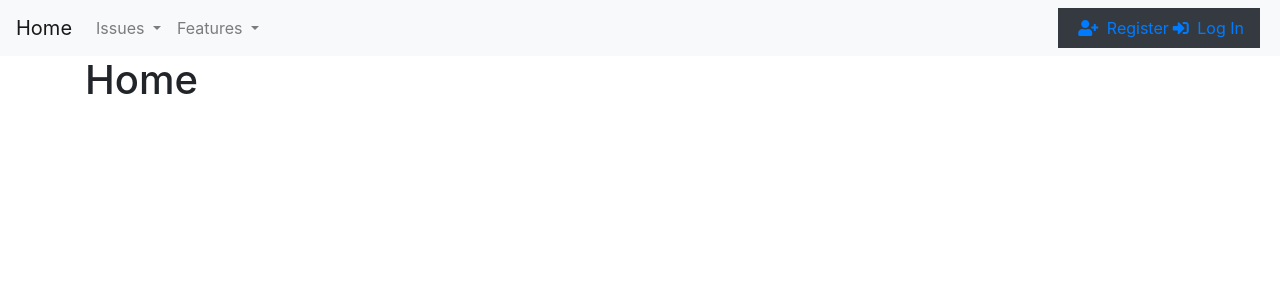
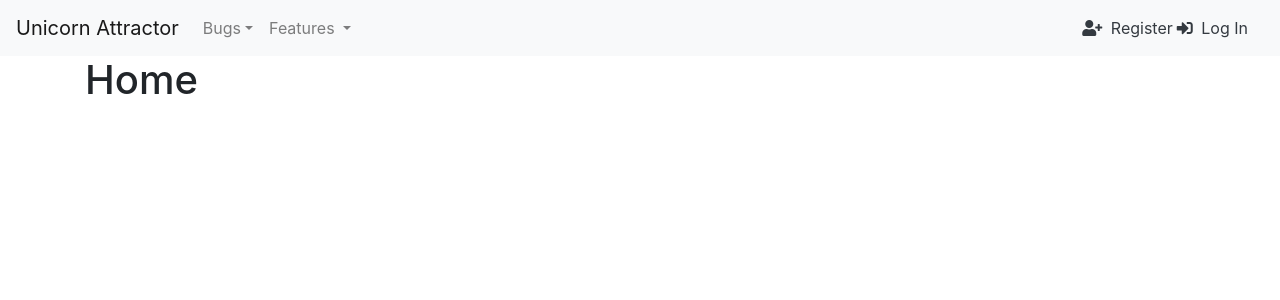
Before and after one commit to toderas/Issue-Tracker, a Django app: template accounts/templates/index.html in a window 1280 px wide. Shown: the top 300 px of the page. Run offline with Django 3.2, Linux system fonts and the light colour scheme; the template is opened without the code that fills it, so the values that code supplies are empty; some libraries are stand-ins or nearby versions.

Commit message:
redesigned navigation bar and added urls for features

```diff
--- a/templates/base.html
+++ b/templates/base.html
@@ -24,46 +24,41 @@
 <body>
     <header>
         <nav class="navbar navbar-expand-lg navbar-light bg-light">
-            <a class="navbar-brand" href="#">Home</a>
+            <a class="navbar-brand" href="{% url 'index' %}">Unicorn Attractor</a>
             <button class="navbar-toggler" type="button" data-toggle="collapse" data-target="#navbarSupportedContent" aria-controls="navbarSupportedContent" aria-expanded="false" aria-label="Toggle navigation">
     <span class="navbar-toggler-icon"></span>
   </button>
-
             <div class="collapse navbar-collapse" id="navbarSupportedContent">
                 <ul class="navbar-nav mr-auto">
                     <li class="nav-item dropdown">
                         <a class="nav-link dropdown-toggle" href="#" id="navbarDropdown" role="button" data-toggle="dropdown" aria-haspopup="true" aria-expanded="false">
-          Issues
-        </a>
+          Bugs</a>
                         <!--Navigation Items-->
                         <div class="dropdown-menu" aria-labelledby="navbarDropdown">
-                            <a class="dropdown-item" href="{% url 'show_bugs' %}">Current Issues</a>
-                            <a class="dropdown-item" href="{% url 'add_new_bug' %}">Report an Issue</a>
-
+                            <a class="dropdown-item" href="{% url 'show_bugs' %}">Current bugs</a>
+                            <a class="dropdown-item" href="{% url 'add_new_bug' %}">Report bug</a>
                         </div>
-
                     </li>
                     <li class="nav-item dropdown">
                         <a class="nav-link dropdown-toggle" href="#" id="navbarDropdown" role="button" data-toggle="dropdown" aria-haspopup="true" aria-expanded="false">
           Features
         </a>
                         <div class="dropdown-menu" aria-labelledby="navbarDropdown">
-                            <a class="dropdown-item" href="#">Requested Features</a>
-                            <a class="dropdown-item" href="#">Request a new Feature</a>
+                            <a class="dropdown-item" href="{% url 'features' %}">Requested Features</a>
+                            <a class="dropdown-item" href="{% url 'add_new_feature' %}">Request a new Feature</a>
                         </div>
                     </li>
                 </ul>
                 {% block search %} {% endblock %}
                 <!--END-->
                 <!--User-->
-                <ul class="navbar navbar-light bg-dark my-2 my-sm-0 mr-1 ml-1 list-inline">
+                <ul class="navbar navbar-light pl-0 list-inline mb-0">
                     {% if user.is_authenticated %}
-                    <li ><img class="rounded-circle profile-image" src="{{ user.profile.image.url }}"></img></li>
-                    <li><a href="{% url 'profile' %}"><i class="fas fa-user mr-1 ml-1"></i> Profile</a></li>
-                    <li><a href="{% url 'logout' %}"><i class="fas fa-sign-out-alt mr-1 ml-1"></i> Log Out</a></li>
+                    <li class="col-sm-12 col-lg-auto"><a class="text-dark" href="{% url 'profile' %}"><img class="rounded-circle profile-image" src="{{ user.profile.image.url }}"></img><i class="fas fa-user mr-1 ml-1"></i> Profile</a></li>
+                    <li class="col-sm-12 col-lg-auto"><a class="text-dark" href="{% url 'logout' %}"><i class="fas fa-sign-out-alt mr-1 ml-1"></i> Log Out</a></li>
                     {% else %}
-                    <li><a href="{% url 'registration' %}"><i class="fas fa-user-plus mr-1 ml-1"></i> Register</a></li>
-                    <li><a href="{% url 'login' %}"><i class="fas fa-sign-in-alt mr-1 ml-1"></i> Log In</a></li>
+                    <li><a class="text-dark" href="{% url 'registration' %}"><i class="fas fa-user-plus mr-1 ml-1"></i> Register</a></li>
+                    <li><a class="text-dark" href="{% url 'login' %}"><i class="fas fa-sign-in-alt mr-1 ml-1"></i> Log In</a></li>
                     {% endif %}
                 </ul>
                 <!--END-->
@@ -75,7 +70,7 @@
         <div class="container">
             <h1>{% block page_heading %} {% endblock %}</h1>
         </div>
-        <!--<img src="{{ user.profile.image.url }}"></img>-->
+
         <div class="container">
             {% if messages %}
             <div class="alert alert-success">
```
